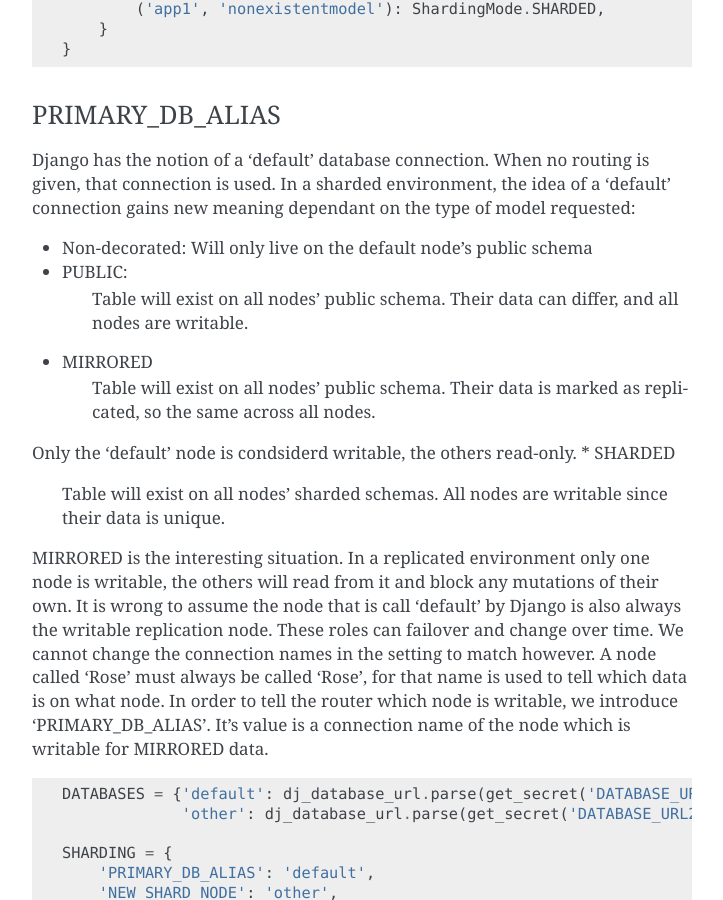
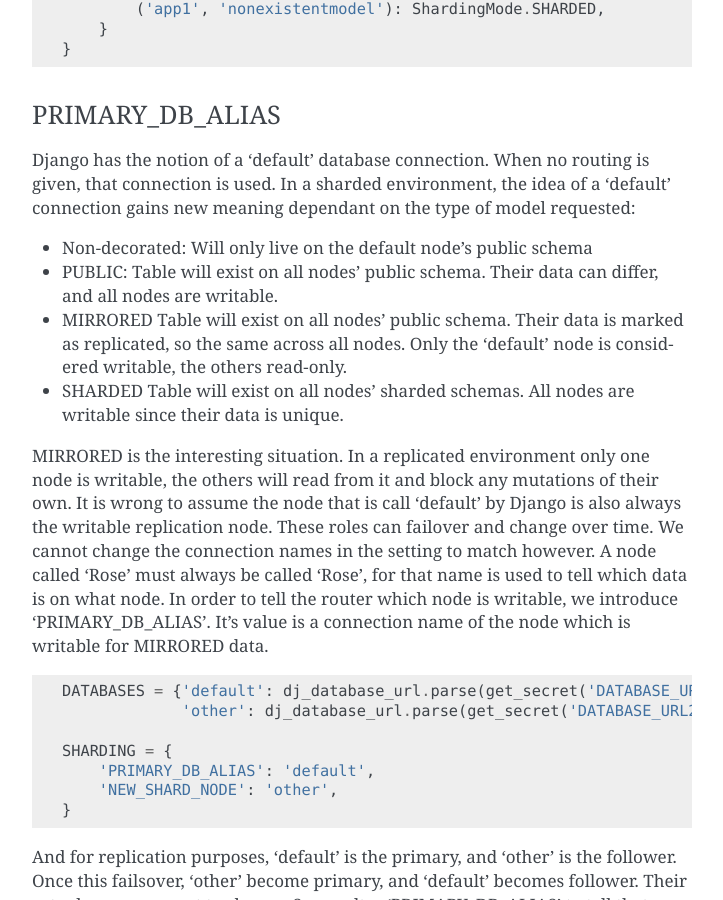
Before and after one commit to DjanQuiltDB/djanquiltdb, a Sphinx documentation site: the page built from docs/modules/installation.rst, in a window 1280 px wide and 900 px high, scrolled down 5597 px. Shown: the whole window, without its empty margins (388-1111 px from the left). Built offline with Sphinx 7.4.7, drawn with Linux system fonts in a browser that asks for light colours; formulas are drawn with MathJax 3; the version number could not be read and is left out.

Commit message:
SHARDING-118 Update diagrams to use a boring font
And fix a few indentation eroors in installation.rst

```diff
--- a/docs/modules/installation.rst
+++ b/docs/modules/installation.rst
@@ -267,12 +267,12 @@ In a sharded environment, the idea of a 'default' connection gains new meaning d
 * Non-decorated:
   Will only live on the default node's public schema
 * PUBLIC:
-	Table will exist on all nodes' public schema. Their data can differ, and all nodes are writable.
+  Table will exist on all nodes' public schema. Their data can differ, and all nodes are writable.
 * MIRRORED
-	Table will exist on all nodes' public schema. Their data is marked as replicated, so the same across all nodes.
-Only the 'default' node is condsiderd writable, the others read-only.
+  Table will exist on all nodes' public schema. Their data is marked as replicated, so the same across all nodes.
+  Only the 'default' node is considered writable, the others read-only.
 * SHARDED
-	Table will exist on all nodes' sharded schemas. All nodes are writable since their data is unique.
+  Table will exist on all nodes' sharded schemas. All nodes are writable since their data is unique.
 
 MIRRORED is the interesting situation. In a replicated environment only one node is writable, the others will read
 from it and block any mutations of their own.
```
Also changed, not shown: docs/modules/data-sharding.svg, docs/modules/mapping_table.svg, docs/modules/multi_node.svg, docs/modules/relations.svg, docs/modules/relations_2.svg, docs/modules/selection.svg, docs/modules/shard_table.svg.
